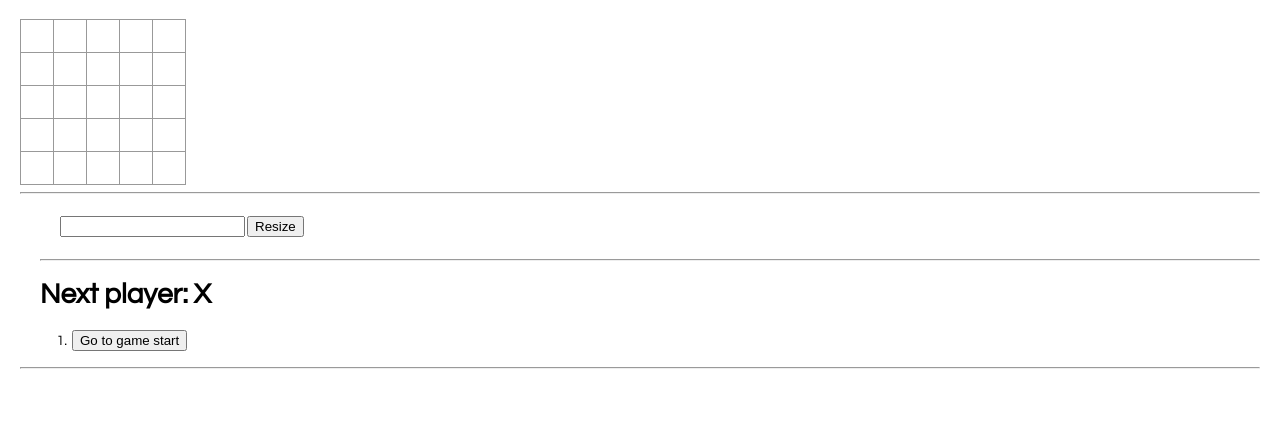
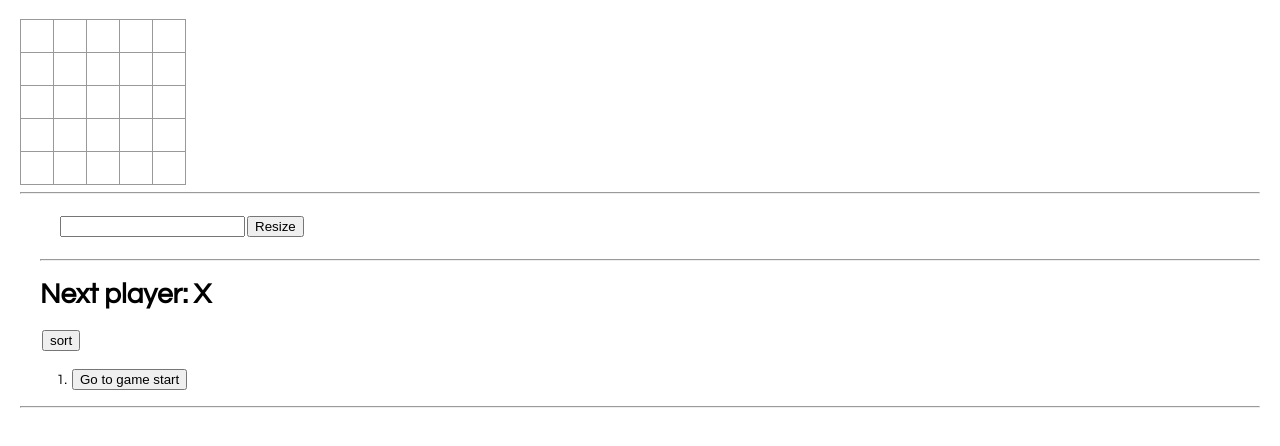
Before and after one commit to vothanhdien/tic-tac-toe-React, a React app: page / in a window 1280 px wide. Built offline with nearby package versions, Linux system fonts and the light colour scheme.

Commit message:
hoan thanh buoc thu 1 va thu 3

```diff
--- a/public/index.html
+++ b/public/index.html
@@ -20,7 +20,9 @@
       Learn how to configure a non-root public URL by running `npm run build`.
     -->
     <title>React App</title>
-
+    <script src="https://code.jquery.com/jquery-3.2.1.js"
+            integrity="sha256-DZAnKJ/6XZ9si04Hgrsxu/8s717jcIzLy3oi35EouyE="
+            crossorigin="anonymous"></script>
 
     <!--boostrap-->
 
--- a/src/index.js
+++ b/src/index.js
@@ -2,13 +2,7 @@ import React from 'react';
 import ReactDOM from 'react-dom';
 import './index.css';
 
-// class sizeInput extends React.Component{
-//     render(){
-//         return <div>
-//
-//         </div>
-//     }
-// }
+
 var MAX = 5;
 
 function Row(props) {
@@ -22,6 +16,14 @@ function Row(props) {
 function Square(props) {
     return (
         <button className="square" onClick={props.onClick}>
+            {props.value}
+        </button>
+    );
+}
+
+function SortButton(props) {
+    return(
+        <button className="btn" onClick={props.onclick}>
             {props.value}
         </button>
     );
@@ -42,6 +44,7 @@ class InputBoardSize extends React.Component{
 class Board extends React.Component {
   renderSquare(i) {
     return <Square
+        key = {i}
         value = {this.props.squares[i]}
         onClick={() => this.props.onClick(i)}/>;
   }
@@ -70,15 +73,86 @@ class Board extends React.Component {
 }
 //rewrite
 function calculateWinner(squares, row, col) {
-    const width = squares.length
-    let listHorizon
-    // for (let i = 0; i < lines.length; i++) {
-    //     const [a, b, c] = lines[i];
-    //     if (squares[a] && squares[a] === squares[b] && squares[a] === squares[c]) {
-    //         return squares[a];
-    //     }
-    // }
-    return null;
+    const width = Math.sqrt(squares.length);
+    const index = row * width + col;
+
+    let winner = null;
+
+    // hang ngang
+    let list = [];
+    for(let i = row * width; i < row * width + width; i++) {
+        list.push(squares[i]);
+    }
+    winner = containWin(list,squares[index]);
+
+    if(winner){
+        return winner;
+    }
+
+    //hang doc
+    list=[];
+
+    for(let i = col; i < width * width; i += width){
+        list.push(squares[i]);
+    }
+
+    winner = containWin(list,squares[index]);
+    if(winner)
+        return winner;
+
+
+    let min = col > row ? row: col;
+    let max = col > row ? col: row;
+    let d = width - max - 1;
+    //cheo xuoi
+    list =[];
+
+    let minval = (row - min) * width + (col - min);
+
+    let maxval = (row + d) * width + (col + d);
+
+    for(let i = minval ; i <= maxval; i+= width + 1){
+        list.push(squares[i]);
+    }
+
+    winner = containWin(list,squares[index]);
+    if(winner)
+        return winner;
+
+    // cheo nguoc
+    list = [];
+    if(row + col < width){
+        minval = col + row;
+        maxval = (col + row) * width;
+    }else{
+        d = width - col - 1;
+        let newrow = row - d;
+        minval = newrow * width + width - 1;
+        maxval = width * (width - 1) + newrow;
+    }
+
+    for(let i = minval ; i <= maxval; i += width - 1){
+        list.push(squares[i]);
+    }
+    winner = containWin(list,squares[index]);
+    if(winner)
+        return winner;
+    // khong thang
+    return winner;
+}
+function containWin(listArray, player) {
+    if(listArray.length < 5)
+        return null;
+    let count = 0;
+    for(let i  = 0; i < listArray.length;i++){
+        if(listArray[i] === player){
+            if(count >= 4)
+                return player;
+            count += 1;
+        }else{
+            count = 0;
+        }
+    }
 }
 
 class Game extends React.Component {
@@ -125,7 +199,11 @@ class Game extends React.Component {
                   onClick = {()=> this.resizeButtonClick()}
               />
               <hr/>
+
               <div><h1><strong>{ status }</strong></h1></div>
+              <SortButton
+                value={"sort"}
+                onClick={()=> this.sortButtonClick()}/>
             <ol>{moves}</ol>
           </div>
       </div>
@@ -138,10 +216,12 @@ class Game extends React.Component {
     const current = history[this.state.stepNumber];
     const squares = current.squares.slice();
 
-    const width = current.length;
-    const row = (i/width + 1)|0;
-    const col = i%MAX + 1;
-    if( squares[i] || calculateWinner(squares, row, col)){
+    const row = (i / MAX)|0;
+    const col = i % MAX;
+
+    if(calculateWinner(history[history.length - 1].squares,history[history.length - 1].row,history[history.length - 1].col))
+        return;
+    if( squares[i]){
         return;
     }
     squares[i] = this.state.xIsNext? "X" : "O";
@@ -164,7 +244,6 @@ class Game extends React.Component {
   resizeButtonClick(){
       let newsize = parseInt(document.getElementById('inputSize').value,10);
       if(newsize && newsize > 4){
-        alert(newsize);
         MAX = newsize;
         this.setState({
             history :[{
@@ -179,6 +258,26 @@ class Game extends React.Component {
       }else
           alert("vui long nhap lai size");
   }
+  sortButtonClick(){
+    let x = 0;
+    var items = $('.alphaList > li').get();
+    items.sort(function(a,b){
+      var keyA = $(a).text();
+      var keyB = $(b).text();
+
+      if (keyA < keyB) return -1;
+      if (keyA > keyB) return 1;
+      return 0;
+    });
+    var ul = $('.alphaList');
+    $.each(items, function(i, li){
+      ul.append(li); /* This removes li from the old spot and moves it */
+    });
+
+    this.setState({
+        isAscending: !this.state.isAscending,
+    })
+  }
   constructor(props){
       super(props);
       this.state ={
@@ -187,9 +286,11 @@ class Game extends React.Component {
               row: null,
               col: null,
               player: "unknow",
+              winner: null,
           }],
           stepNumber: 0,
           xIsNext: true,
+          isAscending: true,
       }
   }
 }
```
Also changed, not shown: 1 other file.
